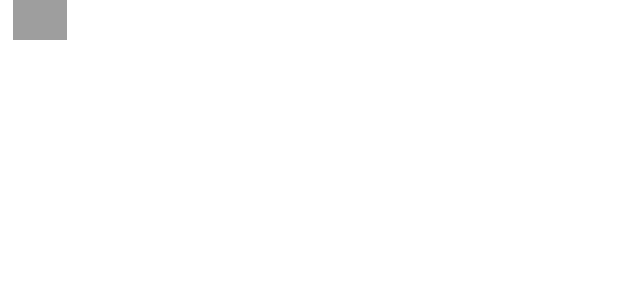
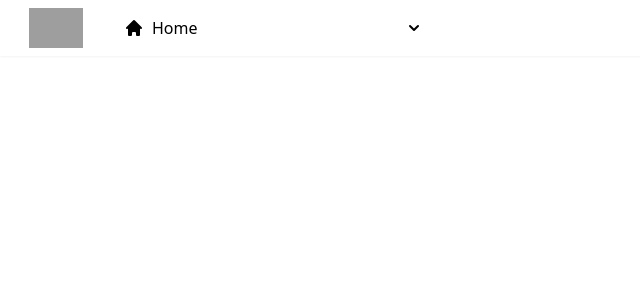
Before and after one commit to lucaspires-source/Reddit-Clone, a Next.js app: page / in a window 1280 px wide. Shown: the top 300 px of the page, without its empty margins (0-640 px from the left). Built offline with nearby package versions, Linux system fonts and the light colour scheme; grey boxes are pictures that could not be loaded.

Commit message:
adding heroicons into project

```diff
--- a/components/Header.tsx
+++ b/components/Header.tsx
@@ -1,9 +1,11 @@
 import Image from "next/image";
 import React from "react";
+import {ChevronDownIcon, HomeIcon} from '@heroicons/react/solid'
+import {StarIcon} from '@heroicons/react/outline'
 
 function Header() {
   return (
-    <div>
+    <div className="sticky top-0 z-50 flex bg-white px-4 py-2 shadow-sm">
       <div className="relative h-10 w-20 flex-shrink-0">
         <Image
             objectFit="contain"
@@ -11,6 +13,11 @@ function Header() {
           layout="fill"
         />
       </div>
+      <div className="flex items-center mx-7 xl:min-w-[300px] ">
+        <HomeIcon  className=" h-5 w-5"/>
+        <p className="flex-1 ml-2 hidden lg:inline">Home</p>
+        <ChevronDownIcon className=" h-5 w-5"/>
+      </div>
     </div>
   );
 }
--- a/package.json
+++ b/package.json
@@ -6,6 +6,7 @@
     "start": "next start"
   },
   "dependencies": {
+    "@heroicons/react": "^1.0.6",
     "next": "latest",
     "react": "18.1.0",
     "react-dom": "18.1.0"
--- a/pages/index.tsx
+++ b/pages/index.tsx
@@ -1,6 +1,7 @@
 import type { NextPage } from 'next'
 import Head from 'next/head'
 import Header from '../components/Header'
+
 
 const Home: NextPage = () => {
   return (
```
Also changed, not shown: 1 other file (tests, documents, lock files or other folders).
